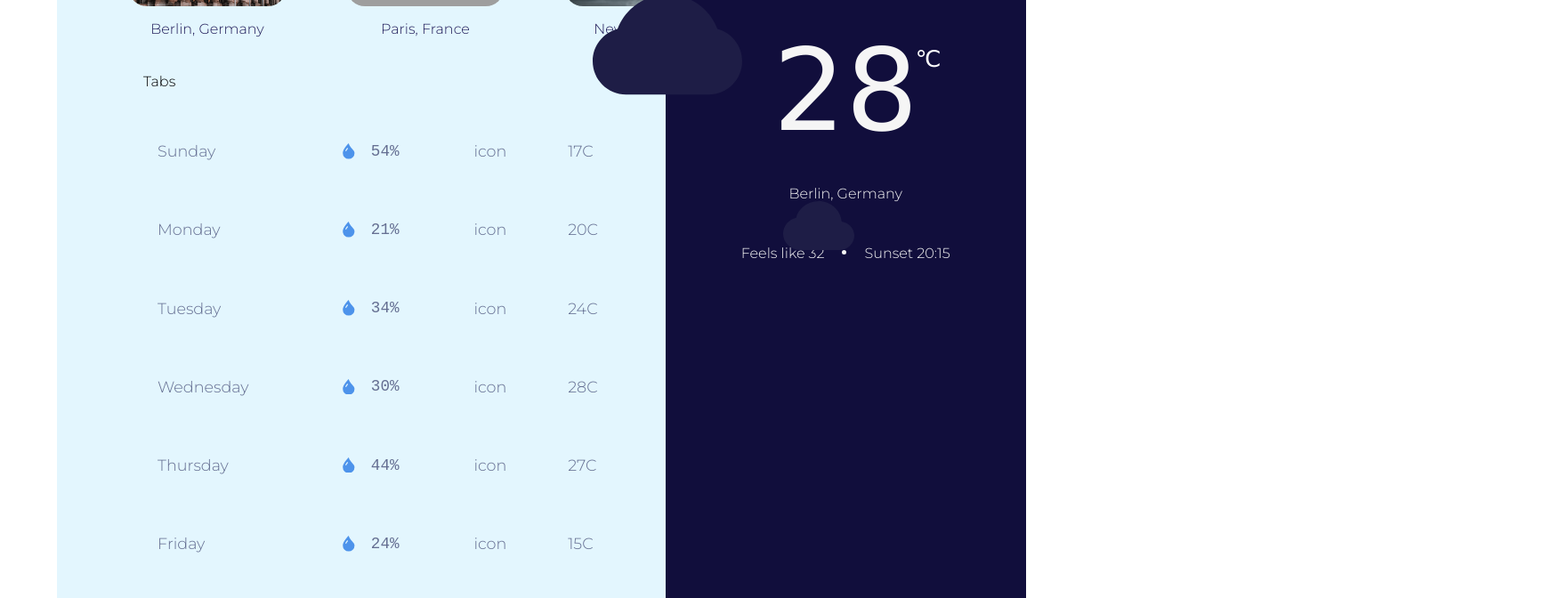
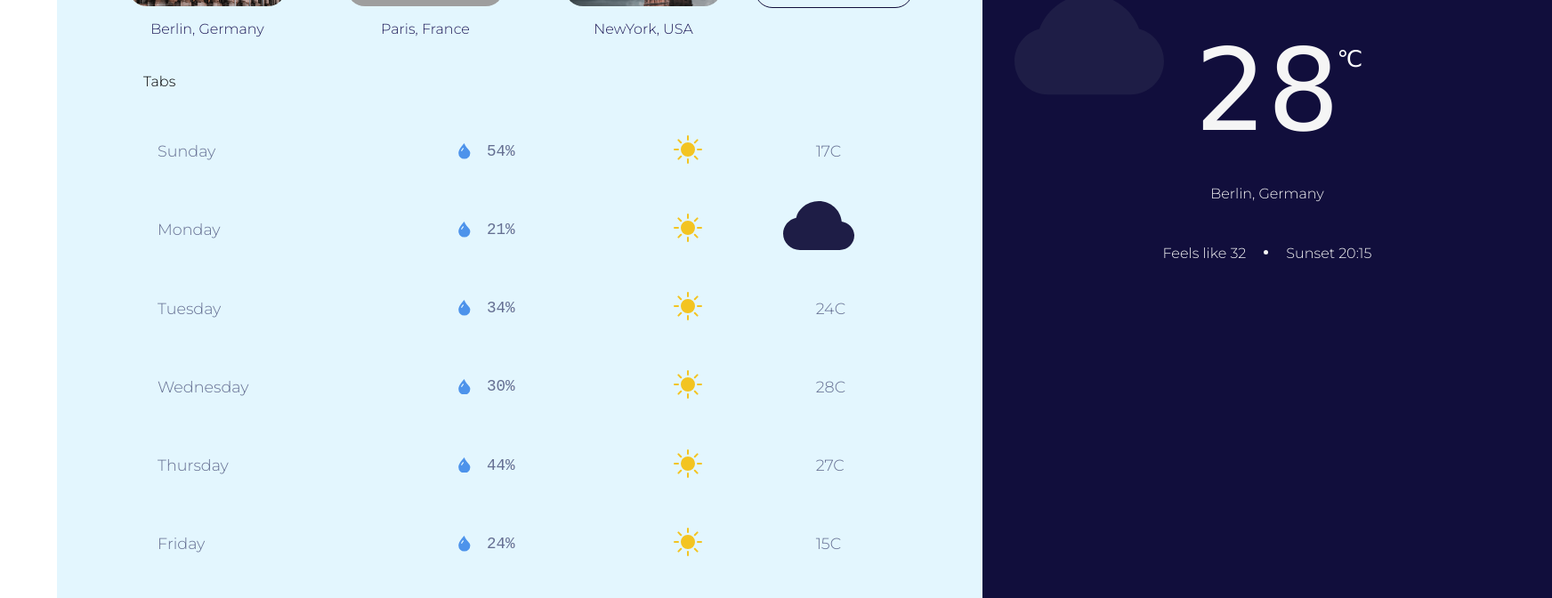
Before and after one commit to genarene/Weather-App, a React (Create React App) app: page / in a window 1280 px wide. Shown: the part 500-1172 px from the top of the page at 89% size, 1744 px wide, since content can reach past the window. Built offline with nearby package versions, Linux system fonts and the light colour scheme; grey boxes are pictures that could not be loaded.

Commit message:
updating dark and light sections to grid layouts

```diff
--- a/src/components/Layout.js
+++ b/src/components/Layout.js
@@ -13,7 +13,8 @@ const Layout = () => {
 }
 
 const LayoutGrid = styled.div`
-display: flex;
+display: grid;
+grid-template-columns:65rem 40rem;
 margin:0;
 padding: 2rem 4rem;
 height:100%;
--- a/src/components/Table.jsx
+++ b/src/components/Table.jsx
@@ -2,7 +2,8 @@
 import React from 'react'
 import styled from 'styled-components'
 import { useTable } from 'react-table'
-import {BsDropletFill} from "react-icons/bs"
+import { BsDropletFill,BsSunFill } from "react-icons/bs"
+
 
 
 
@@ -57,9 +58,18 @@ const LightTable=()=>{
         } ,
 
           },
-       {
+          {
 
-            accessor: 'icon',
+              accessor: "icon",
+              Cell: (props) => {
+                  return (
+                      <>
+                           <BsSunFill color='#F3C421' size="2rem" />
+
+                      </>
+
+                  )
+              }
           },
       {
 
--- a/src/components/sections/DarkSection.jsx
+++ b/src/components/sections/DarkSection.jsx
@@ -22,7 +22,7 @@ const DarkSection = () => {
 
 const DarkContainer = styled.div`
 background-color:#110E3C;
-width: 35%;
+/* width: 40%; */
 border:1px solid #110E3C;
 border-top-right-radius:1.25rem;
 border-bottom-right-radius:1.25rem;
--- a/src/components/sections/LightSection.jsx
+++ b/src/components/sections/LightSection.jsx
@@ -20,7 +20,7 @@ const LightSection = () => {
 
 const LightContainer = styled.div`
 background-color:#E3F6FE;
-width: 55%;
+/* width: 55%; */
 border:1px solid #E3F6FE;
 border-top-left-radius:1.25rem;
 border-bottom-left-radius:1.25rem;
```
